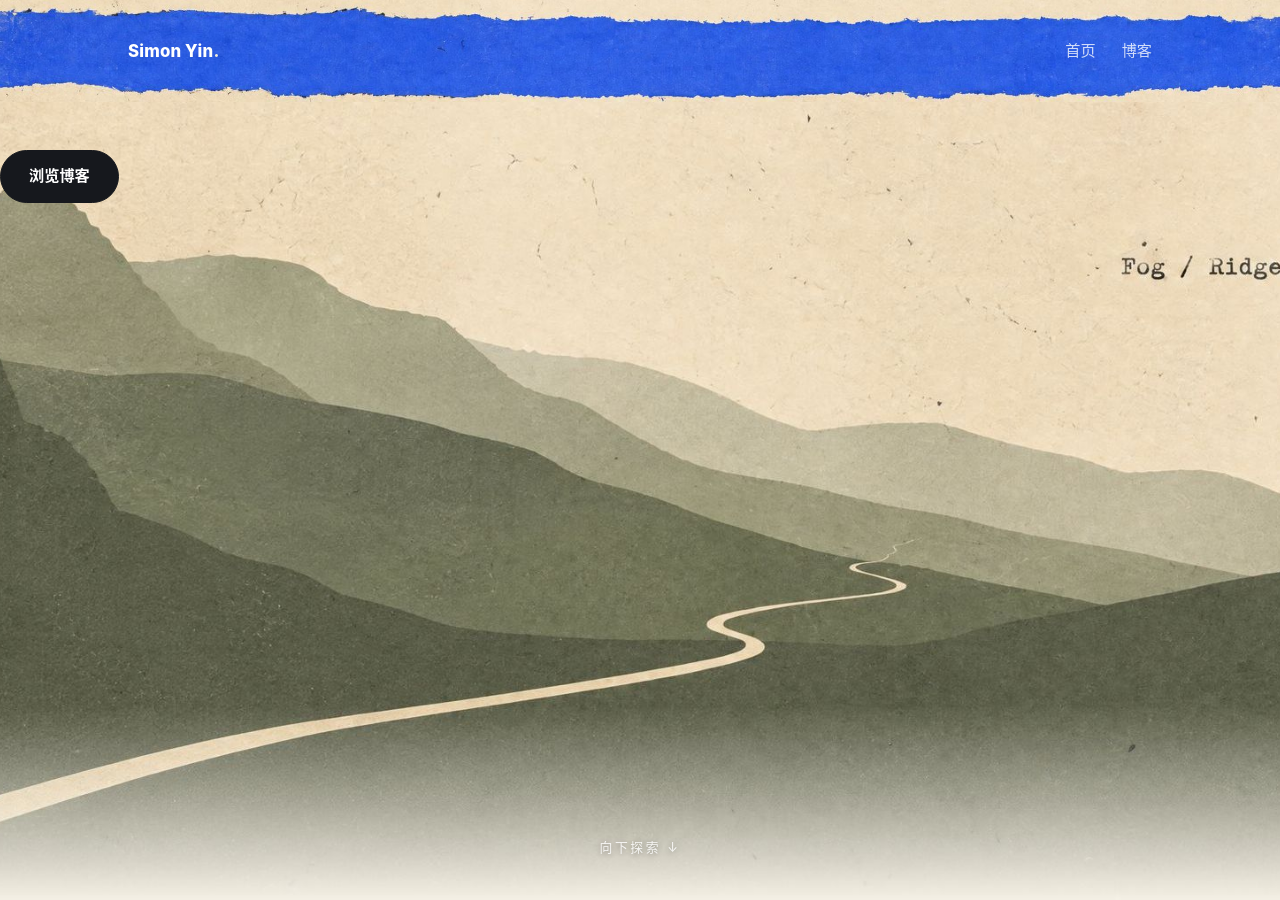
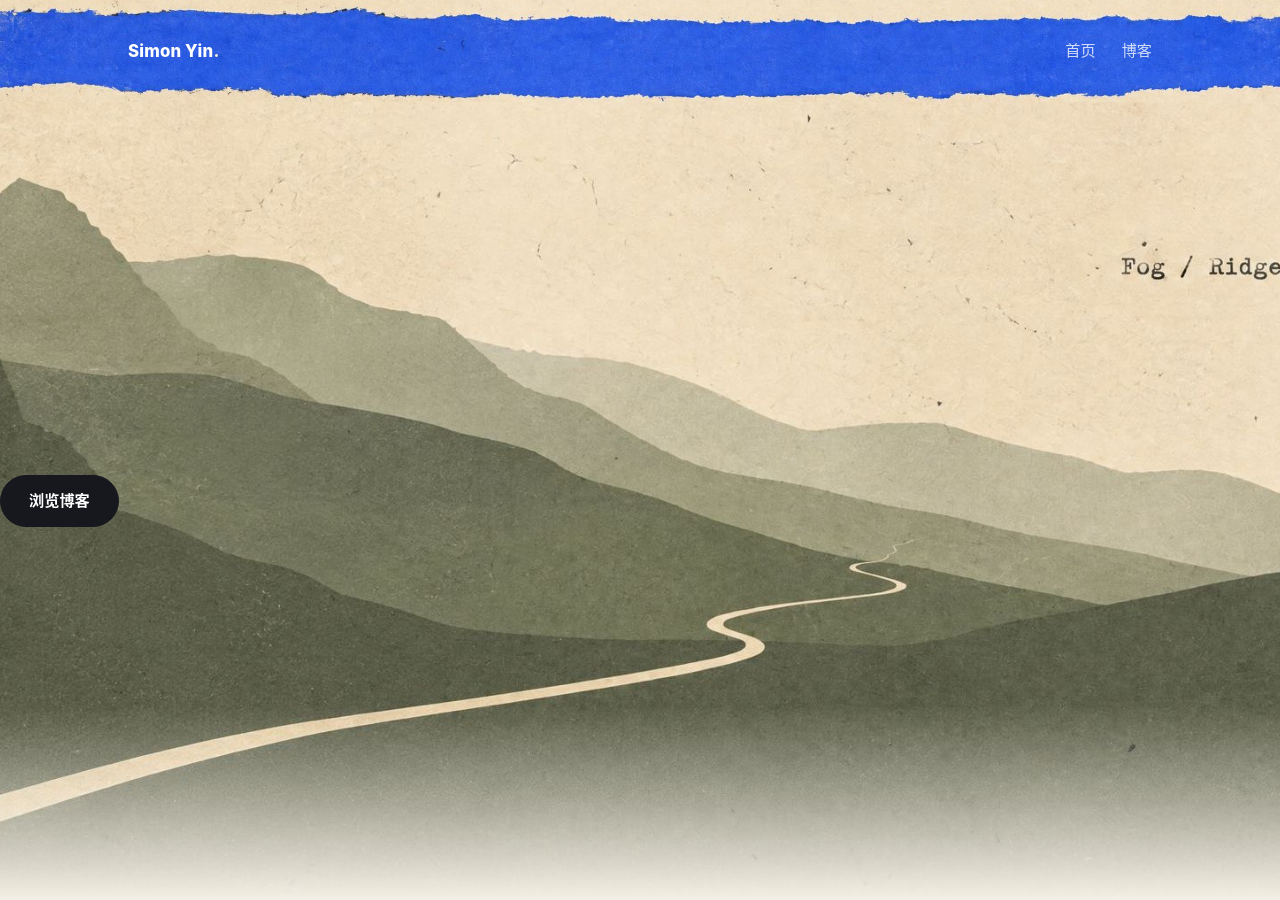
Before and after one commit to Simon96128/Simon96128.github.io, a Jekyll site: the page built from index.html, in a window 1280 px wide and 900 px high. Built offline with Jekyll 4.4.1, drawn with Linux system fonts in a browser that asks for light colours.

Commit message:
Replace scroll hint with direct page links

```diff
--- a/assets/css/style.css
+++ b/assets/css/style.css
@@ -149,19 +149,6 @@
   border-color: var(--accent);
   color: #fff;
   box-shadow: 0 8px 24px rgba(47, 92, 255, 0.28);
-}
-.hero-scroll {
-  margin-top: auto;
-  align-self: center;
-  color: rgba(255, 255, 255, 0.85);
-  font-size: 0.8rem;
-  letter-spacing: 0.2em;
-  text-shadow: 0 1px 6px rgba(0, 0, 0, 0.35);
-  animation: bob 2.2s ease-in-out infinite;
-}
-@keyframes bob {
-  0%, 100% { transform: translateY(0); opacity: 0.6; }
-  50% { transform: translateY(7px); opacity: 1; }
 }
 
 /* ---------- 区块 ---------- */
@@ -380,9 +367,6 @@
   to   { opacity: 1; transform: none; }
 }
 
-@media (prefers-reduced-motion: reduce) {
-  .hero-scroll { animation: none; }
-}
 
 /* ---------- 移动端 ---------- */
 @media (max-width: 640px) {
--- a/index.html
+++ b/index.html
@@ -6,5 +6,4 @@
   <div class="hero-actions">
     <a class="btn-pill btn-pill--primary" href="{{ '/blog/' | relative_url }}">浏览博客</a>
   </div>
-  <div class="hero-scroll">向下探索 ↓</div>
 </section>
```
